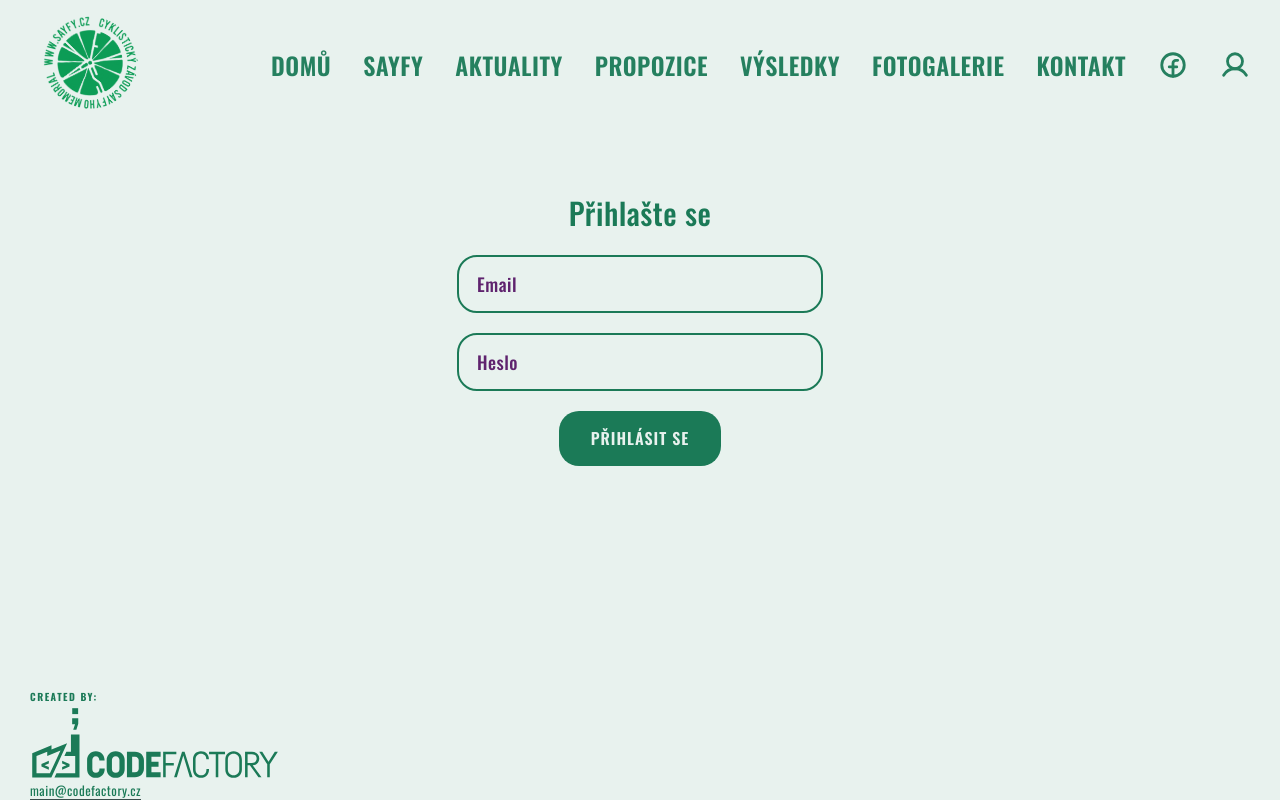
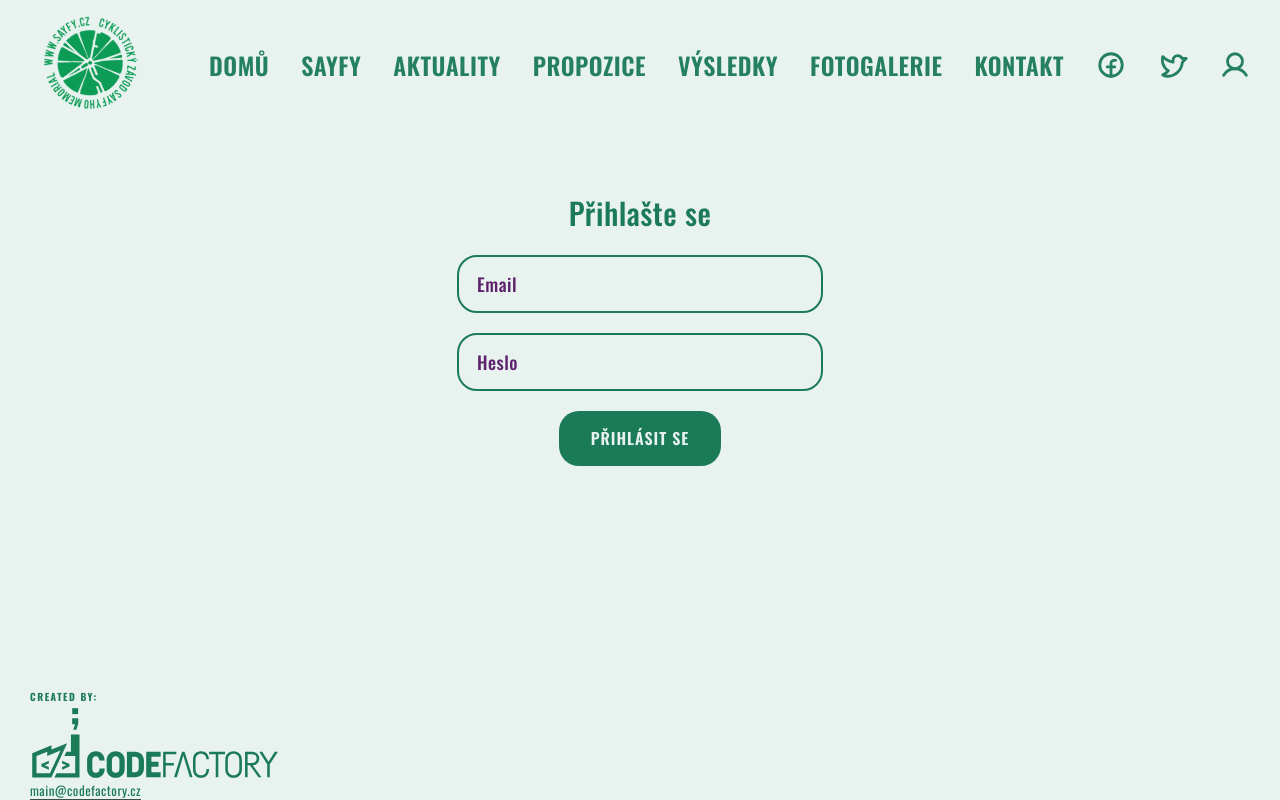
Before and after one commit to fialajiri/sayfy-frontend-ts, a Next.js app: page /login in a window 1280 px wide. Built offline with nearby package versions, Linux system fonts and the light colour scheme.

Commit message:
facebook and twitter links

```diff
--- a/src/layout/navigation/navigation-links.tsx
+++ b/src/layout/navigation/navigation-links.tsx
@@ -1,6 +1,6 @@
 import Link from "next/link";
 import { useRouter } from "next/router";
-import { FacebookLogo, User } from "phosphor-react";
+import { FacebookLogo, User, TwitterLogo } from "phosphor-react";
 
 const NavigationLinks: React.FC = () => {
   const router = useRouter();
@@ -34,8 +34,13 @@ const NavigationLinks: React.FC = () => {
         <Link href="/kontakt">Kontakt</Link>
       </li>
       <li className="nav__list__item">
-        <a href="#" target="_blank" aria-label="Facebook">
+        <a href="https://www.facebook.com/sayfyhomemorial" target="_blank" aria-label="Facebook">
           <FacebookLogo className="nav__list__icon" weight="bold" />
+        </a>
+      </li>
+      <li className="nav__list__item">
+        <a href="https://www.instagram.com/sayfyhomemorial/" target="_blank" aria-label="Facebook">
+          <TwitterLogo className="nav__list__icon" weight="bold" />
         </a>
       </li>
       <li className="nav__list__item">
```
